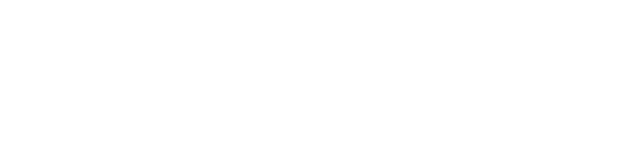
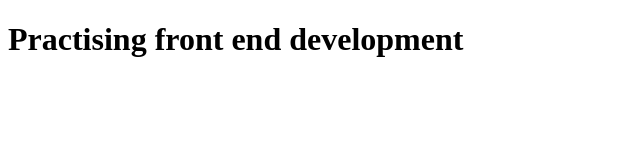
Before and after one commit to datadream89/front_end_practice, a plain HTML site: page site/index.html in a window 1280 px wide. Shown: the whole page, without its empty margins (0-640 px from the left). Drawn offline with Linux system fonts and the light colour scheme.

Commit message:
small change to git

```diff
--- a/site/index.html
+++ b/site/index.html
@@ -4,6 +4,6 @@
   <title>Hello everyone!</title>
 </head>
 <body>
-
+<h1>Practising front end development</h1>
 </body>
 </html>
```
